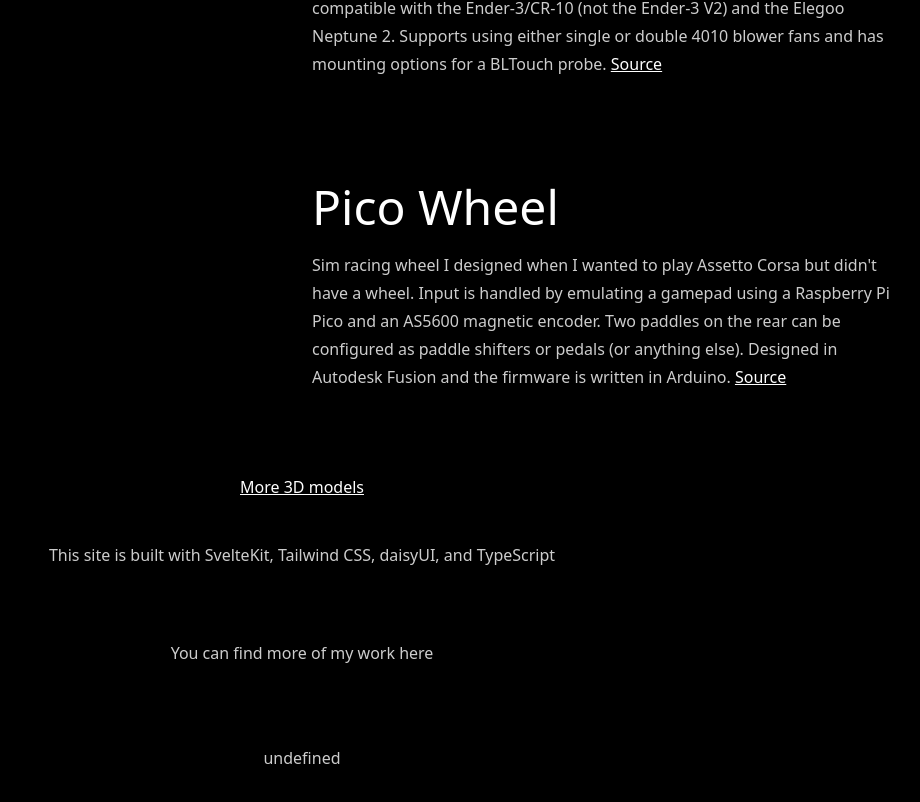
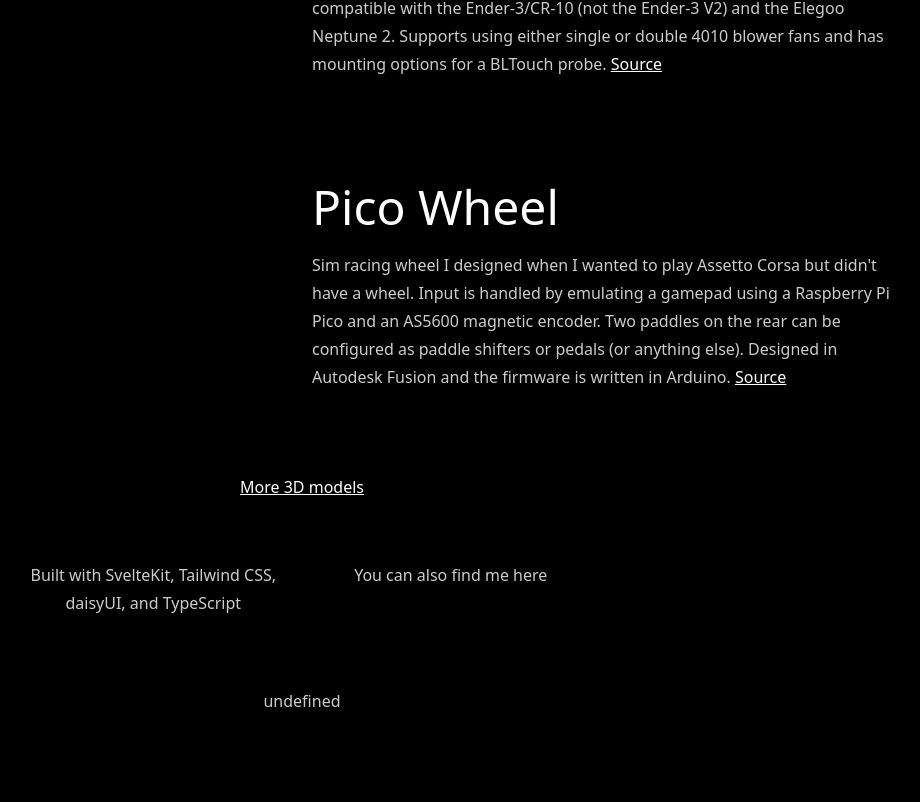
Before and after one commit to khui0/khui0.github.io, a SvelteKit app: page / in a window 1280 px wide. Shown: the part 2418-3220 px from the top of the page, without its empty margins (338-1258 px from the left). After the commit the page ends 3153 px from the top, so only its background shows below. Built offline with nearby package versions, Linux system fonts and the light colour scheme; some icons are missing.

Commit message:
feat: improve footer

```diff
--- a/src/routes/Footer.svelte
+++ b/src/routes/Footer.svelte
@@ -2,6 +2,7 @@
   import DeviconSvelte from "~icons/devicon/svelte";
   import DeviconTailwindcss from "~icons/devicon/tailwindcss";
   import DeviconTypescript from "~icons/devicon/typescript";
+  import SimpleIconsLinkedin from "~icons/simple-icons/linkedin";
   import SimpleIconsGithub from "~icons/simple-icons/github";
   import SimpleIconsPrintables from "~icons/simple-icons/printables";
   import SimpleIconsThingiverse from "~icons/simple-icons/thingiverse";
@@ -9,16 +10,22 @@
   const version: string = import.meta.env.PACKAGE_VERSION;
 </script>
 
-<div class="m-10">
-  <div class="prose mx-auto my-5 text-center">
-    <p>This site is built with SvelteKit, Tailwind CSS, daisyUI, and TypeScript</p>
+<div class="m-10 prose mx-auto my-5 text-center">
+  <div class="grid lg:grid-cols-2">
+    <div>
+      <p>Built with SvelteKit, Tailwind CSS, daisyUI, and TypeScript</p>
       <div class="grid grid-flow-col gap-3 justify-center text-3xl">
         <DeviconSvelte></DeviconSvelte>
         <DeviconTailwindcss></DeviconTailwindcss>
         <DeviconTypescript></DeviconTypescript>
       </div>
-    <p>You can find more of my work here</p>
+    </div>
+    <div>
+      <p>You can also find me here</p>
       <div class="grid grid-flow-col gap-3 justify-center text-3xl">
+        <a href="https://www.linkedin.com/in/k-hui/" aria-label="LinkedIn"
+          ><SimpleIconsLinkedin></SimpleIconsLinkedin></a
+        >
         <a href="https://github.com/khui0" aria-label="GitHub"
           ><SimpleIconsGithub></SimpleIconsGithub></a
         >
@@ -29,6 +36,7 @@
           ><SimpleIconsThingiverse></SimpleIconsThingiverse></a
         >
       </div>
+    </div>
+  </div>
   <p>{version}</p>
 </div>
-</div>
```
Lines whose indentation alone changed are shown as unchanged.
